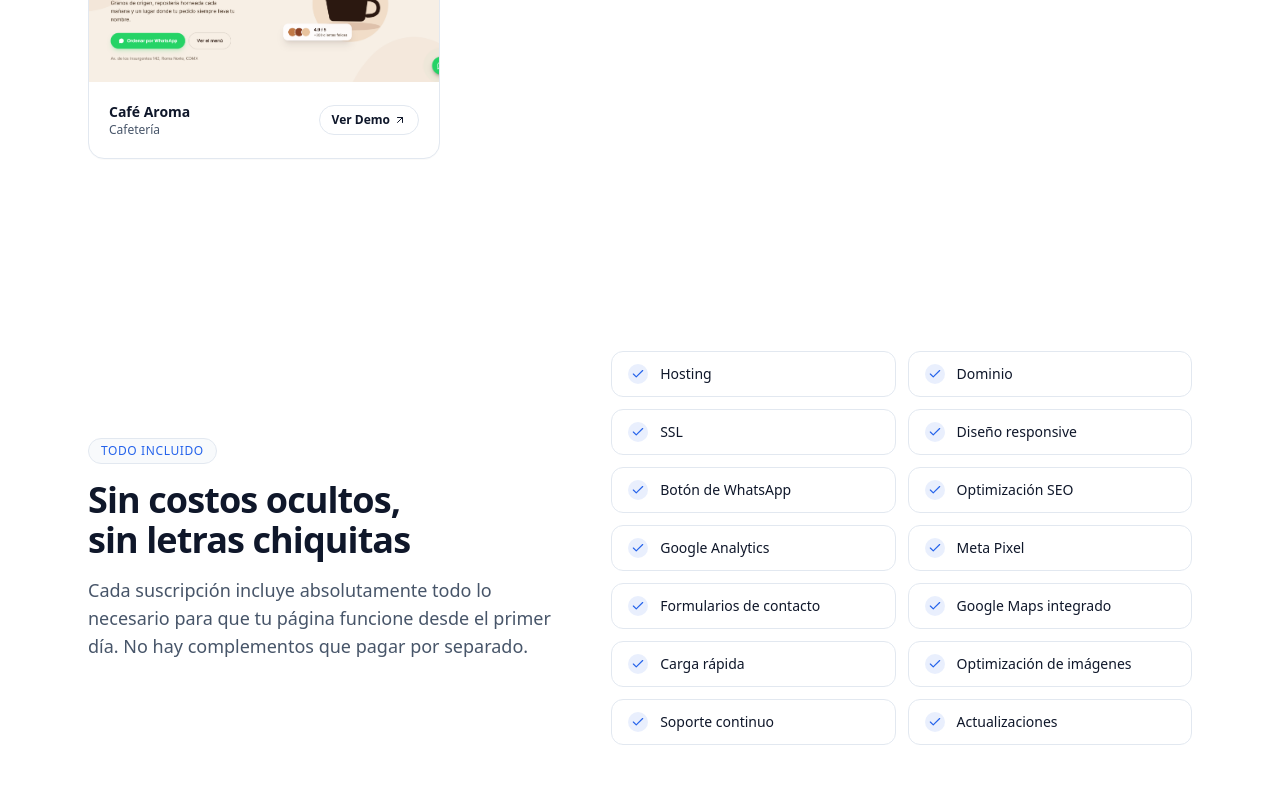
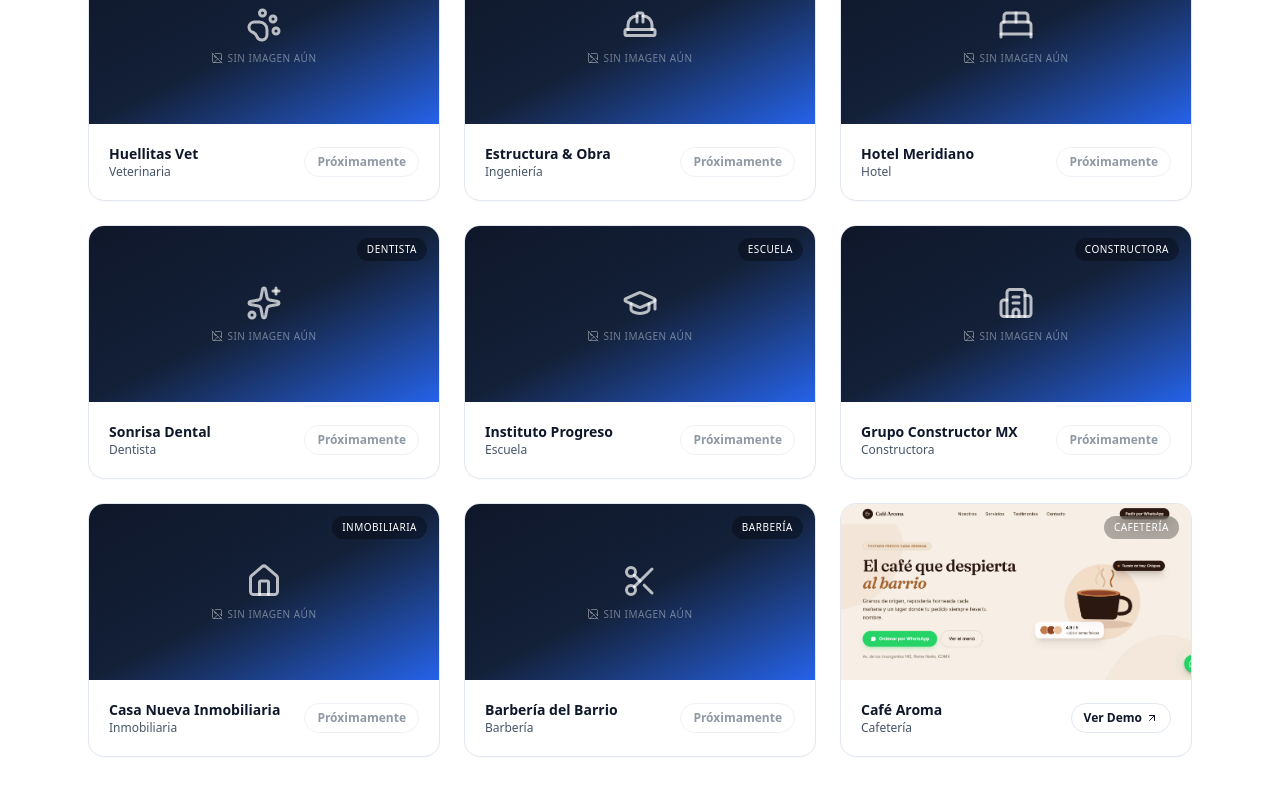
Before and after one commit to armandomedina0509/landinghub, a Next.js app: page / in a window 1280 px wide. Shown: the part 2360-3160 px from the top of the page. Built offline with nearby package versions, Linux system fonts and the light colour scheme.

Commit message:
Agregar imagen del Centro Médico(Correccion)

```diff
--- a/src/components/demos.tsx
+++ b/src/components/demos.tsx
@@ -47,6 +47,62 @@ const demos = [
     icon: HeartPulse,
     image: "/demos/centro-medico.png",
     url: "https://centro-medico-especialidades.netlify.app/",
+  },
+  {
+    name: "Huellitas Vet",
+    category: "Veterinaria",
+    icon: PawPrint,
+    image: "",
+    url: "",
+  },
+  {
+    name: "Estructura & Obra",
+    category: "Ingeniería",
+    icon: HardHat,
+    image: "",
+    url: "",
+  },
+  {
+    name: "Hotel Meridiano",
+    category: "Hotel",
+    icon: BedDouble,
+    image: "",
+    url: "",
+  },
+  {
+    name: "Sonrisa Dental",
+    category: "Dentista",
+    icon: Sparkles,
+    image: "",
+    url: "",
+  },
+  {
+    name: "Instituto Progreso",
+    category: "Escuela",
+    icon: GraduationCap,
+    image: "",
+    url: "",
+  },
+  {
+    name: "Grupo Constructor MX",
+    category: "Constructora",
+    icon: Building2,
+    image: "",
+    url: "",
+  },
+  {
+    name: "Casa Nueva Inmobiliaria",
+    category: "Inmobiliaria",
+    icon: Home,
+    image: "",
+    url: "",
+  },
+  {
+    name: "Barbería del Barrio",
+    category: "Barbería",
+    icon: Scissors,
+    image: "",
+    url: "",
   },
   {
     name: "Café Aroma",
```
